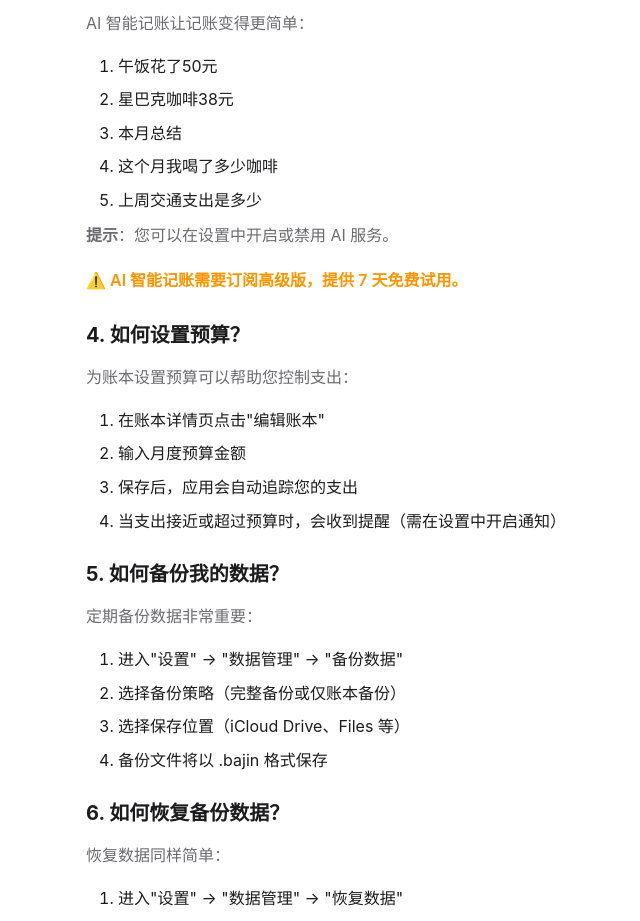
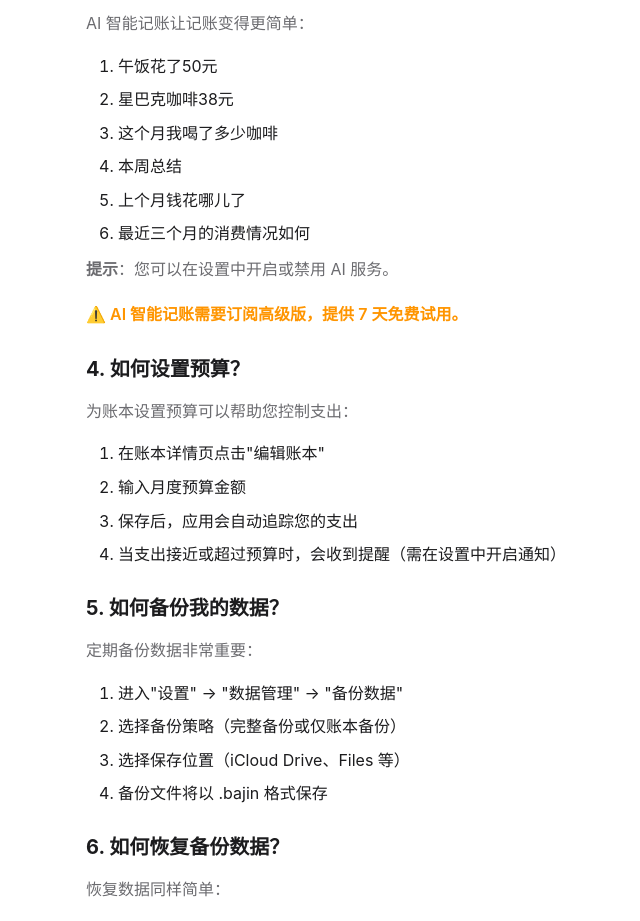
Before and after one commit to hengfeiyang/bajin, a plain HTML site: page support.html in a window 1280 px wide. Shown: the part 992-1913 px from the top of the page, without its empty margins (144-784 px from the left). Drawn offline with Linux system fonts and the light colour scheme.

Commit message:
update support page

```diff
--- a/support.html
+++ b/support.html
@@ -60,9 +60,10 @@
                 <ol>
                     <li>午饭花了50元</li>
                     <li>星巴克咖啡38元</li>
-                    <li>本月总结</li>
                     <li>这个月我喝了多少咖啡</li>
-                    <li>上周交通支出是多少</li>
+                    <li>本周总结</li>
+                    <li>上个月钱花哪儿了</li>
+                    <li>最近三个月的消费情况如何</li>
                 </ol>
                 <p><strong>提示</strong>：您可以在设置中开启或禁用 AI 服务。</p>
                 <p style="color: var(--warning-color); font-weight: 600;">⚠️ AI 智能记账需要订阅高级版，提供 7 天免费试用。</p>
```
